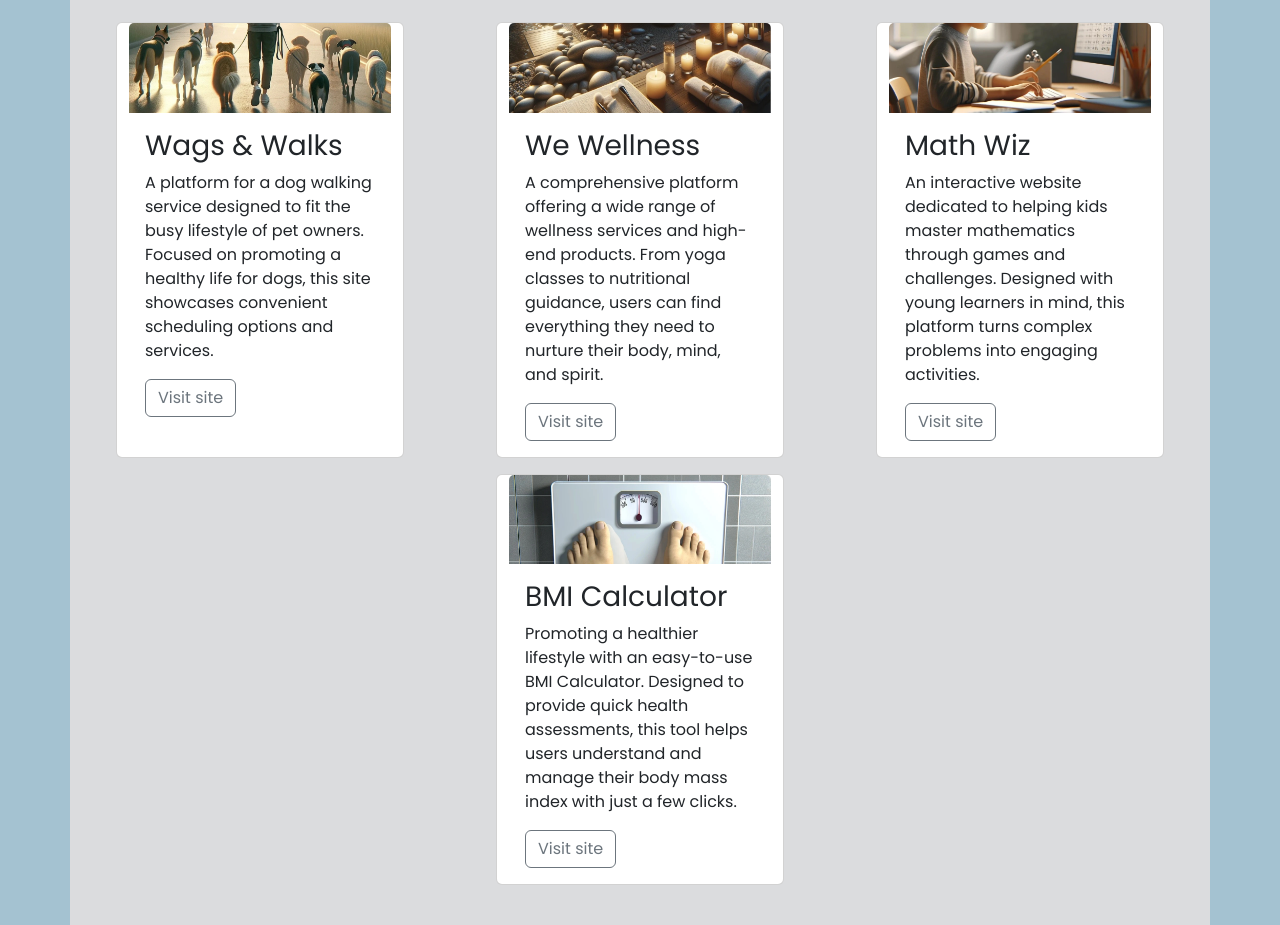
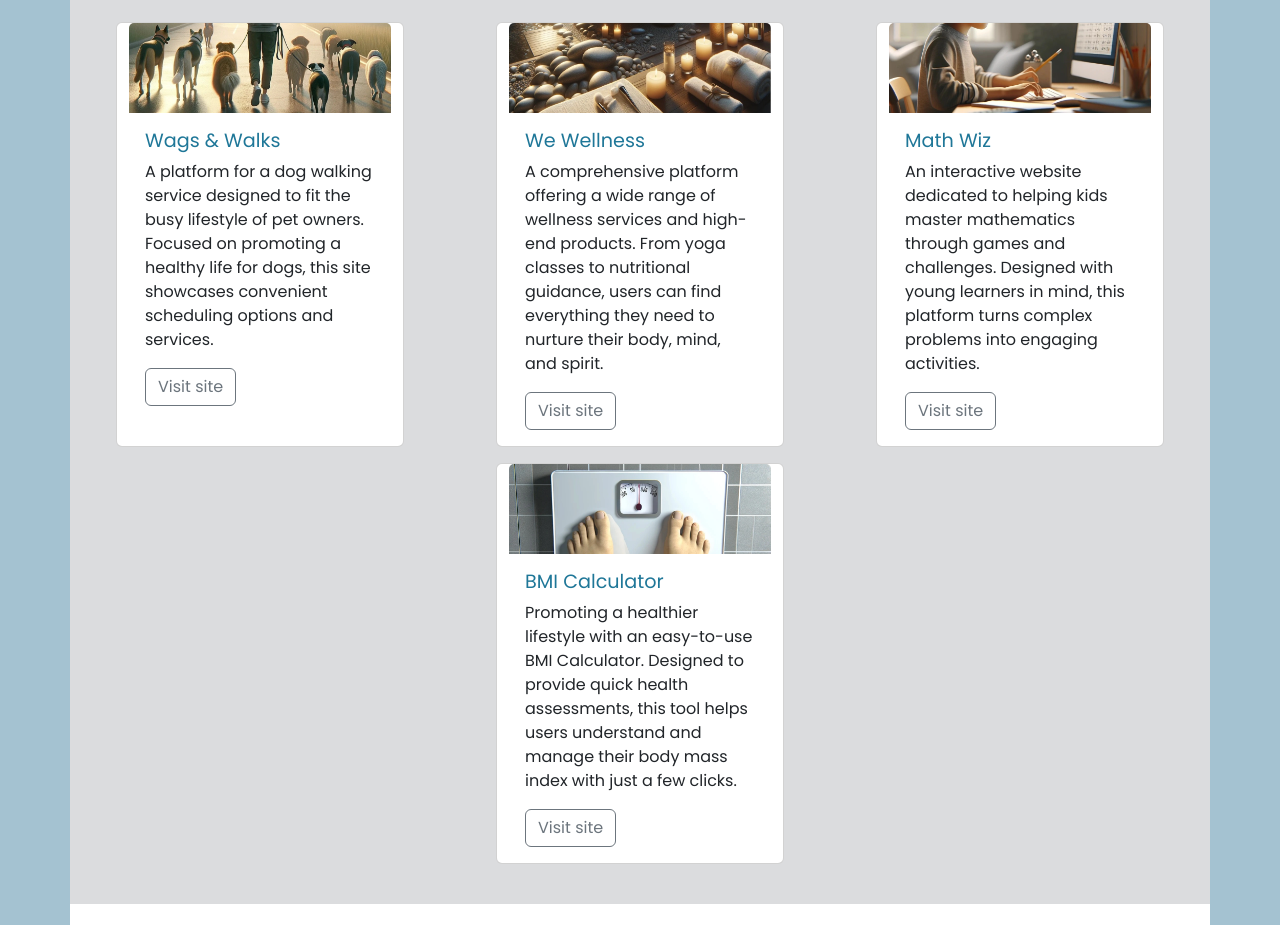
Before and after one commit to jes1uk/portfolio-about-mei, a plain HTML site: page index.html in a window 1280 px wide. Shown: the part 1140-2065 px from the top of the page. Drawn offline with nearby package versions, Linux system fonts and the light colour scheme.

Commit message:
Enhance portfolio styles with custom card title and button hover effects; update section comment for clarity

```diff
--- a/assets/css/style.css
+++ b/assets/css/style.css
@@ -30,8 +30,18 @@ h2 {
     background-color: #dbdcde; /* light grey */
 }
 
+#portfolio .card-title {
+    color: #1f7798; /* mid blue */
+    font-size: 1.2rem;
+}
+
+#portfolio .btn-outline-secondary:hover {
+    background-color: #1f7798; /* mid blue */
+}
+
 #contact {
     background-color: white;
+    /* Overrides Bootstrap's .h3 DEFAULT font size (in html class="h3") */
 }
 
 #hero {
```
Also changed, not shown: index.html (+1 -1 lines).
